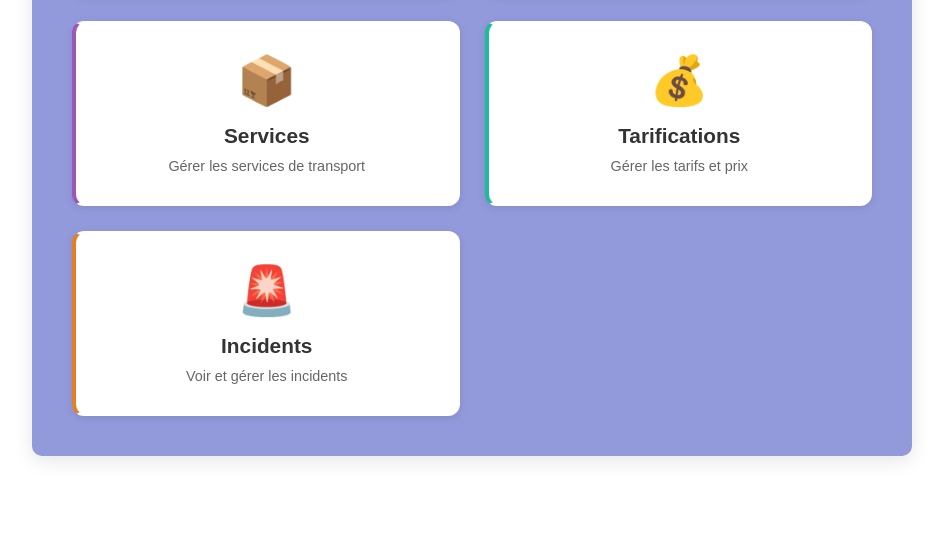
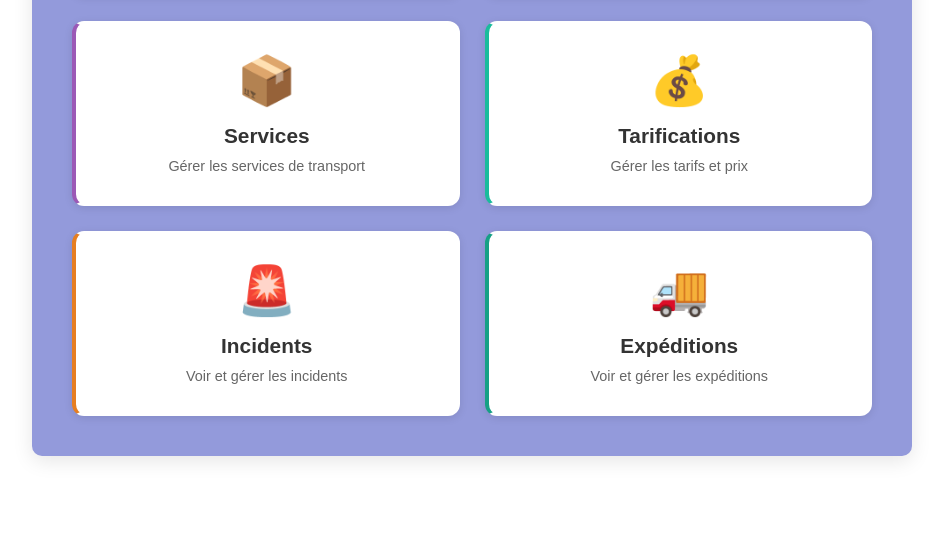
Before and after one commit to Abderraouf01/is_transport, a Django app: page / in a window 1280 px wide. Shown: the part 728-1284 px from the top of the page, without its empty margins (168-1111 px from the left). Run offline with Django 5.2, Linux system fonts and the light colour scheme.

Commit message:
Show expeditions in home page

```diff
--- a/is_transport/core/Templates/core/home.html
+++ b/is_transport/core/Templates/core/home.html
@@ -90,6 +90,10 @@
     .card-incidents { border-left: 4px solid #e67e22; }
     .card-incidents:hover { border-color: #e67e22; }
     .card-incidents .menu-card-icon { color: #e67e22; }
+    .card-expeditions { border-left: 4px solid #16a085; }
+    .card-expeditions:hover { border-color: #16a085; }
+    .card-expeditions .menu-card-icon { color: #16a085; }
+
 
 </style>
 
@@ -137,6 +141,13 @@
     <div class="menu-card-icon">🚨</div>
     <h3>Incidents</h3>
     <p>Voir et gérer les incidents</p>
+
+
+</a>
+<a href="{% url 'expedition_list' %}" class="menu-card card-expeditions">
+    <div class="menu-card-icon">🚚</div>
+    <h3>Expéditions</h3>
+    <p>Voir et gérer les expéditions</p>
 </a>
 
 </div>
--- a/is_transport/core/views.py
+++ b/is_transport/core/views.py
@@ -858,3 +858,9 @@ def incident_delete(request, id_incident):
         incident.delete()
         return redirect('incident_list')
     return render(request, 'core/incident_confirm_delete.html', {'incident': incident})
+
+def home(request):
+    expeditions = Expedition.objects.all()  # or .order_by('-id')
+    return render(request, 'core/home.html', {
+        'expeditions': expeditions
+    })
```
